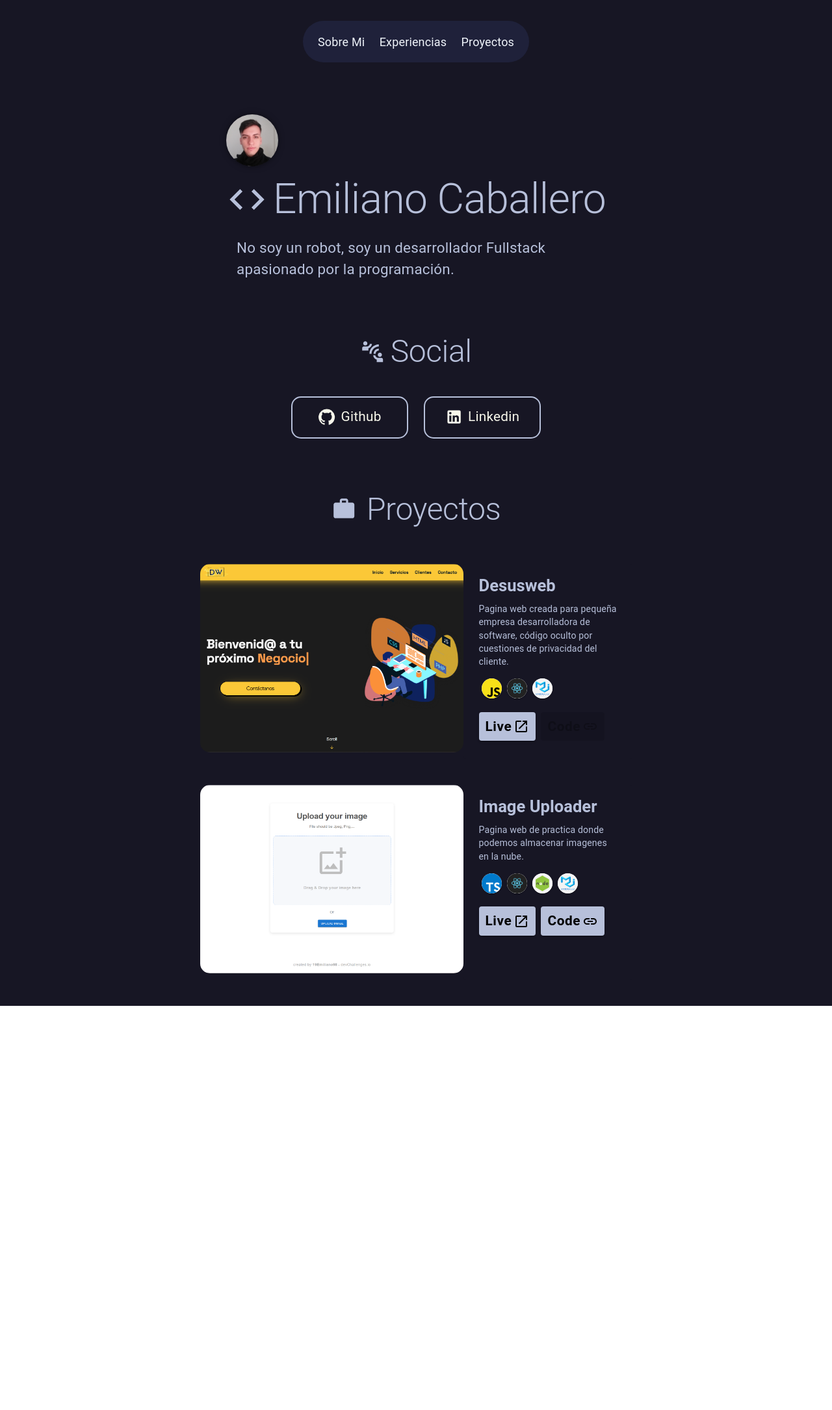
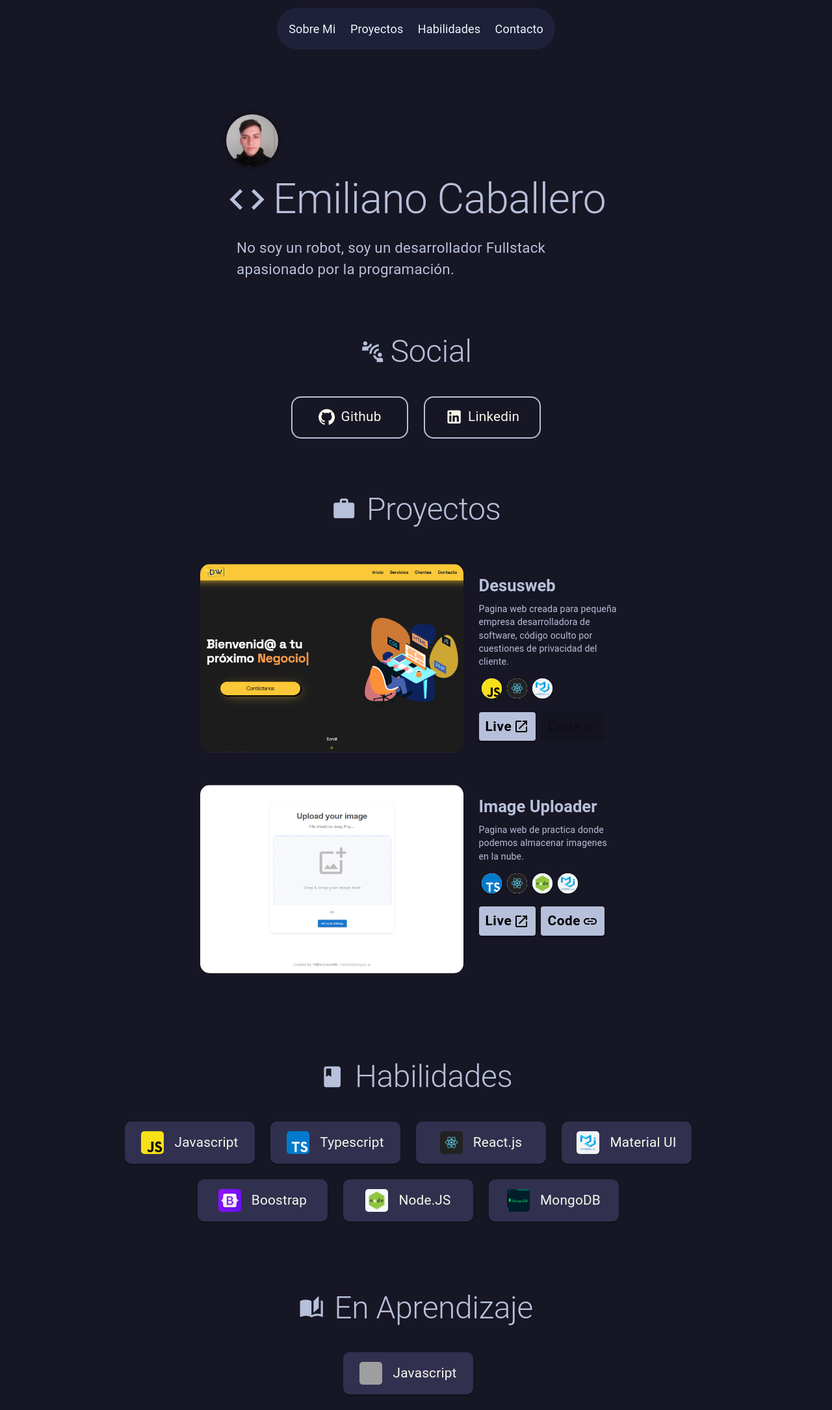
Before and after one commit to 19Emiliano98/PortfolioWeb-V2.0, a React (Vite) app: page / in a window 1280 px wide. Shown: the whole page at 65% size. Before the commit the page ends 1548 px from the top, so only its background shows below. Built offline with nearby package versions, Linux system fonts and the light colour scheme; grey boxes are pictures that could not be loaded; the HTML template or start-up script is replaced by a standard one.

Commit message:
correcion en linkbar (sin terminar) testeos de transicion

```diff
--- a/src/App.tsx
+++ b/src/App.tsx
@@ -4,12 +4,13 @@ import LinkBar from './components/appBar/LinkBar.tsx';
 import HomeSection from './components/home/HomeSection.tsx';
 import SocialSection from './components/social/SocialSection.tsx';
 import ProjectsSection from './components/projects/ProjectsSection.tsx';
+import SkillsSection from './components/skills/SkillsSection.tsx';
 
 import { ThemeColors } from './components/GlobalStyles.ts';
 
 function App() {
   return (
-    <Box sx={{ backgroundColor: ThemeColors.backgroundColor, minHeight: '100vh', m: -1, color: ThemeColors.fontColor }}>
+    <Box id="aboutMe" sx={{ backgroundColor: ThemeColors.backgroundColor, minHeight: '100vh', m: -1, color: ThemeColors.fontColor }}>
       <LinkBar />
 
       <HomeSection />
@@ -17,6 +18,8 @@ function App() {
       <SocialSection />
 
       <ProjectsSection />
+
+      <SkillsSection />
     </Box>
   )
 }
--- a/src/components/GlobalStyles.ts
+++ b/src/components/GlobalStyles.ts
@@ -1,5 +1,6 @@
 export const ThemeColors = {
   backgroundColor: '#171624',
+  backgroundColorLight: '#32304F',
   fontColor: '#B7C0DA'
 }
 
@@ -13,6 +14,11 @@ export const TypographyH5 = {
   color: ThemeColors.fontColor,
   fontSize: '1.6rem',
   fontWeight: '600'
+}
+
+export const TypographyMiniCards = {
+  fontSize: '1.3rem',
+  color: '#F7F7EB'
 }
 
 export const ButtonStyles = {
@@ -31,3 +37,10 @@ export const SocialButtonStyles = {
   borderRadius: '15px',
   backgroundColor: ThemeColors.backgroundColor, textTransform: 'none'
 }
+
+export const SkillsCardStyles = {
+  display: 'flex', alignItems: 'center', justifyContent: 'center',
+  width: 200, height: 65,
+  borderRadius: '10px',
+  backgroundColor: ThemeColors.backgroundColorLight
+}
--- a/src/components/appBar/LinkBar.tsx
+++ b/src/components/appBar/LinkBar.tsx
@@ -2,20 +2,32 @@ import Link from '@mui/material/Link/Link';
 
 import { Box, Toolbar, MenuItem } from '@mui/material';
 
-const linkBar:string[] = [ 'Sobre Mi', 'Experiencias', 'Proyectos' ];
+interface linkbarProps {
+  title: string;
+  goTo: string;
+}
+
+const linkBar:linkbarProps[] = [
+  { title: 'Sobre Mi', goTo: '#aboutMe' },
+  { title: 'Proyectos', goTo: '#projects' },
+  { title: 'Habilidades', goTo: '#skills' },
+  { title: 'Contacto', goTo: '#test' }
+];
 
 const renderOptionBar = (
-  linkBar.map( links => (
-    <MenuItem key={links} sx={{ mx: -0.6 }}>
+  linkBar.map( x => (
+    <MenuItem key={x.title} sx={{ mx: -0.6 }}>
       <Link
+        href={ x.goTo }
         sx={{
-          textDecoration: 'none', color: '#EFF4FA', fontSize: { md: '18px', xs: '15px' },
+          textDecoration: 'none', color: '#EFF4FA',
+          fontSize: { md: '18px', xs: '15px' },
           ':hover':{
             color: '#9EEBFF'
           }
         }}
       >
-        {links}
+        {x.title}
       </Link>
     </MenuItem>
   ))
@@ -26,14 +38,14 @@ function LinkBar() {
     <Box
       sx={{
         position: 'fixed',
-        pt: 4, left: '50%',
+        pt: 1.5, left: '50%',
         transform: 'translate(-50%, 0%)', zIndex: 1
       }}
     >
       <Toolbar
         sx={{
           display: 'flex', justifyContent: { sm: 'center', xs: 'center' },
-          width: 300, backgroundColor: '#1F213A', borderRadius: '300px', zIndex: 1
+          width: 380, backgroundColor: '#1F213A', borderRadius: '300px', zIndex: 1
         }}
       >
         { renderOptionBar }
--- a/src/components/projects/ProjectsSection.tsx
+++ b/src/components/projects/ProjectsSection.tsx
@@ -5,7 +5,7 @@ import CardsProjects from "./CardsProjects";
 
 const ProjectsSection = () => {
   return (
-    <Box>
+    <Box id='projects'>
       <Box sx={{ display: 'flex', justifyContent: 'center', alignItems: 'center', mt: 10 }}>
         <WorkIcon sx={{ fontSize: '2.4rem', mr: 2 }} fontSize="inherit"/>
         <Typography sx={{ fontSize: '3rem' }} variant="h2">Proyectos</Typography>
--- /dev/null
+++ b/src/components/skills/FocusSkills.tsx
@@ -0,0 +1,42 @@
+import { Box, Card, CardMedia, Typography } from "@mui/material"
+
+import { SkillsCardStyles, TypographyMiniCards } from "../GlobalStyles";
+
+interface skillsContentProps {
+  title: string;
+  image: string;
+}
+
+const skillsContent:Array<skillsContentProps> = [
+  { title: 'Javascript', image: 'jsImage' }
+]
+
+const renderCards = (
+  skillsContent.map( x => (
+    <Box key={ x.title }>
+      <Card sx={{ borderRadius: SkillsCardStyles, mr: 3, mb: 3 }}>
+        <CardMedia
+          sx={{ width: 35, height: 35, borderRadius: '5px', mr: 2 }}
+          image= { x.image }
+        />
+
+        <Typography sx={{ fontSize: TypographyMiniCards }} variant="body1">{ x.title }</Typography>
+      </Card>
+    </Box>
+  ))
+)
+
+const FocusSkills = () => {
+  return (
+    <Box
+      sx={{
+        display: 'flex', flexWrap: 'wrap',
+        justifyContent: 'center', width: 1000
+      }}
+    >
+      { renderCards }
+    </Box>
+  )
+}
+
+export default FocusSkills
--- /dev/null
+++ b/src/components/skills/ImagesLoader.ts
@@ -0,0 +1,15 @@
+import jsImage from '../../img/lenguages/jsLogo.png';
+import tsImage from '../../img/lenguages/tsLogo.png';
+
+import reactImage from '../../img/lenguages/Frontend/reactLogo.png';
+import materialImage from '../../img/lenguages/Frontend/materialLogo.png';
+import boostrapImage from '../../img/lenguages/Frontend/bootstrapLogo.jpg';
+
+import nodeImage from '../../img/lenguages/Backend/nodejsLogo.jpg';
+import mongoImage from '../../img/lenguages/Backend/mongoLogo.png';
+
+export {
+  jsImage, tsImage, reactImage,
+  materialImage, boostrapImage,
+  nodeImage,mongoImage
+}
--- /dev/null
+++ b/src/components/skills/SkillsCard.tsx
@@ -0,0 +1,52 @@
+import { Box, Card, CardMedia, Typography } from "@mui/material"
+
+import {
+  jsImage, tsImage, reactImage, materialImage,
+  boostrapImage, nodeImage, mongoImage
+} from "./ImagesLoader";
+import { SkillsCardStyles, TypographyMiniCards } from "../GlobalStyles";
+
+interface skillsContentProps {
+  title: string;
+  image: string;
+}
+
+const skillsContent:Array<skillsContentProps> = [
+  { title: 'Javascript', image: jsImage },
+  { title: 'Typescript', image: tsImage },
+  { title: 'React.js', image: reactImage },
+  { title: 'Material UI', image: materialImage },
+  { title: 'Boostrap', image: boostrapImage },
+  { title: 'Node.JS', image: nodeImage },
+  { title: 'MongoDB', image: mongoImage },
+]
+
+const renderCards = (
+  skillsContent.map( x => (
+    <Box key={ x.title }>
+      <Card sx={{ borderRadius: SkillsCardStyles, mr: 3, mb: 3 }}>
+        <CardMedia
+          sx={{ width: 35, height: 35, borderRadius: '5px', mr: 2 }}
+          image= { x.image }
+        />
+
+        <Typography sx={{ fontSize: TypographyMiniCards }} variant="body1">{ x.title }</Typography>
+      </Card>
+    </Box>
+  ))
+)
+
+const SkillsCard = () => {
+  return (
+    <Box
+      sx={{
+        display: 'flex', flexWrap: 'wrap',
+        justifyContent: 'center', width: 1000
+      }}
+    >
+      { renderCards }
+    </Box>
+  )
+}
+
+export default SkillsCard
--- /dev/null
+++ b/src/components/skills/SkillsSection.tsx
@@ -0,0 +1,32 @@
+import { Box, Typography } from "@mui/material"
+import BookIcon from '@mui/icons-material/Book';
+
+import SkillsCard from "./SkillsCard";
+import FocusSkills from "./FocusSkills";
+import AutoStoriesIcon from '@mui/icons-material/AutoStories';
+
+const SkillsSection = () => {
+  return (
+    <Box id='skills'>
+      <Box sx={{ display: 'flex', justifyContent: 'center', alignItems: 'center', mt: 10 }}>
+        <BookIcon sx={{ fontSize: '2.4rem', mr: 2 }} fontSize="inherit"/>
+        <Typography sx={{ fontSize: '3rem' }} variant="h2">Habilidades</Typography>
+      </Box>
+
+      <Box sx={{ display: 'flex', flexDirection: 'column', alignItems: 'center', mt: 5 }}>
+        <SkillsCard />
+      </Box>
+
+      <Box sx={{ display: 'flex', justifyContent: 'center', alignItems: 'center', mt: 10 }}>
+        <AutoStoriesIcon sx={{ fontSize: '2.4rem', mr: 2 }} fontSize="inherit"/>
+        <Typography sx={{ fontSize: '3rem' }} variant="h2">En Aprendizaje</Typography>
+      </Box>
+
+      <Box sx={{ display: 'flex', flexDirection: 'column', alignItems: 'center', mt: 5 }}>
+        <FocusSkills />
+      </Box>
+    </Box>
+  )
+}
+
+export default SkillsSection
--- a/src/components/social/SocialCards.tsx
+++ b/src/components/social/SocialCards.tsx
@@ -2,7 +2,7 @@ import { Box, Typography, Button } from "@mui/material";
 import GitHubIcon from '@mui/icons-material/GitHub';
 import LinkedInIcon from '@mui/icons-material/LinkedIn';
 
-import { SocialButtonStyles } from "../GlobalStyles";
+import { SocialButtonStyles, TypographyMiniCards } from "../GlobalStyles";
 
 const SocialCards = () => {
   return (
@@ -11,10 +11,10 @@ const SocialCards = () => {
         href="https://github.com/19Emiliano98"
         sx={{ borderRadius: SocialButtonStyles, mr: 3 }}
       >
-        <Box sx={{ display: 'flex', alignItems: 'center', color: '#F7F7EB' }}>
-          <GitHubIcon sx={{ fontSize: '1.7rem', mr: 1 }} fontSize="inherit"/>
+        <Box sx={{ display: 'flex', alignItems: 'center' }}>
+          <GitHubIcon sx={{ fontSize: '1.7rem', mr: 1, color: '#F7F7EB' }} fontSize="inherit"/>
 
-          <Typography sx={{ fontSize: '1.3rem' }} variant="body2">Github</Typography>
+          <Typography sx={{ fontSize: TypographyMiniCards }} variant="body2">Github</Typography>
         </Box>
       </Button>
 
@@ -22,10 +22,10 @@ const SocialCards = () => {
         href="https://www.linkedin.com/in/emiliano-caballero98"
         sx={{ borderRadius: SocialButtonStyles }}
       >
-        <Box sx={{ display: 'flex', alignItems: 'center', color: '#F7F7EB' }}>
-          <LinkedInIcon sx={{ fontSize: '1.7rem', mr: 1 }} fontSize="inherit"/>
+        <Box sx={{ display: 'flex', alignItems: 'center' }}>
+          <LinkedInIcon sx={{ fontSize: '1.7rem', mr: 1, color: '#F7F7EB' }} fontSize="inherit"/>
 
-          <Typography sx={{ fontSize: '1.3rem' }} variant="body2">Linkedin</Typography>
+          <Typography sx={{ fontSize: TypographyMiniCards  }} variant="body2">Linkedin</Typography>
         </Box>
       </Button>
     </Box>
```
